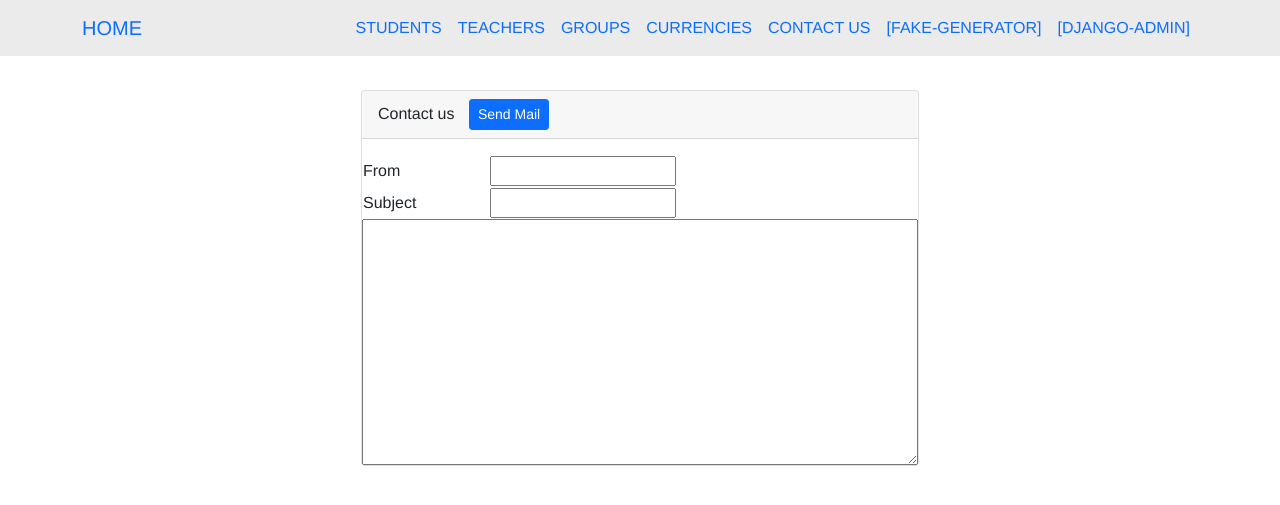
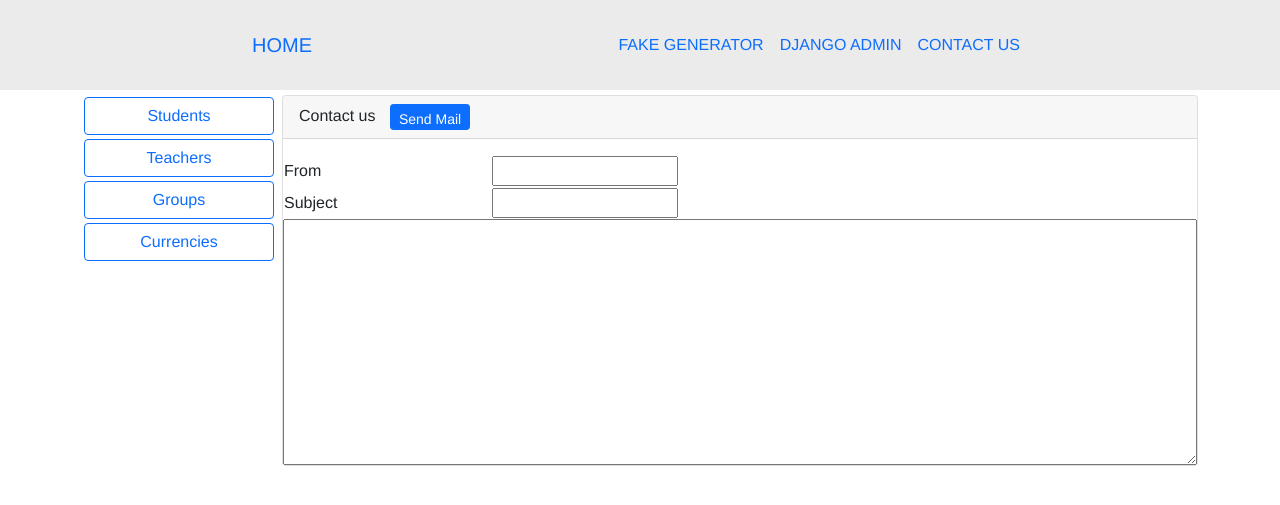
Before and after one commit to lunarseer/chopenko-hillel-django, a Django app: page /contact_us/ in a window 1280 px wide. Shown: the top 505 px of the page. Run offline with Django 3.2, Linux system fonts and the light colour scheme; parts of the project's set-up code (start-up, migrations or seed data) failed here and were passed over.

Commit message:
ui changes

```diff
--- a/common/templates/base.html
+++ b/common/templates/base.html
@@ -1,18 +1,35 @@
-{% include "header.html" %}
 <!DOCTYPE html>
 <html lang="en">
+<title>Hillel Django Project</title>
+<style type="text/css">
+    .navbar {
+        background-color:rgb(235, 235, 235);
+        height: 90px;
+        width: 100%;
+    }
+</style>
+{% include "header.html" %}
 <body>
     <div id="content" class="container">
         <style type="text/css">
             body {
-                padding-top: 90px;
+                padding: 5px;
+                margin-top: 90px;
                 font-family: Helvetica;
                 background-color:rgb(255, 255, 255);
+            }
+
+            .sidebar {
+                width: 200px;
+                float: left;
+            }
+            .content {
+                margin-left: 200px;
+                padding: 0px;
             }
             .card {
                 margin: 0 auto;
                 float: none;
-                margin-bottom: 10px;
             }
             .center {
                 display: flex;
@@ -22,6 +39,15 @@
             .btn-primary {
                 margin-right: 10px;
                 margin-left: 10px;
+            }
+            .btn-block {
+                margin: 2px;
+                width: 95%;
+            }
+            .btn-sm {
+                margin-right: 10px;
+                margin-left: 10px;
+                height: 26px;
             }
         </style>
 
@@ -37,10 +63,12 @@
             </div>
         </div>
         {% endif %}
+        <div>
+            {% include "sidebar.html" %}
+            {% block content %} {% endblock %}
+        </div>
 
-        {% block content %}
 
-        {% endblock %}
         </div>
     </div>
 </body>
--- a/common/templates/contact_us.html
+++ b/common/templates/contact_us.html
@@ -1,6 +1,6 @@
 {% extends "base.html" %}
 {% block content %}
-<form class="card w-50" action="" method="post">
+<form class="card" action="" method="post">
     <div class="card-header mb-3">
         Contact us
         <button class="btn btn-primary btn-sm" type="submit">Send Mail</button>
--- a/common/templates/currencies.html
+++ b/common/templates/currencies.html
@@ -1,6 +1,6 @@
 {% extends "base.html" %}
 {% block content %}
-<div class="card w-75">
+<div class="card">
     <div class="card-header mb-3">
         Currency stamps
     </div>
--- a/common/templates/fake_generator.html
+++ b/common/templates/fake_generator.html
@@ -1,6 +1,6 @@
 {% extends "base.html" %}
 {% block content %}
-<div class="card w-75">
+<div class="card">
     <div class="card-header mb-3">
         Fake Generator
     </div>
--- a/common/templates/generate_form.html
+++ b/common/templates/generate_form.html
@@ -1,6 +1,6 @@
 {% extends "base.html" %}
 {% block content %}
-<div class="card w-75">
+<div class="card">
     <div class="card-header mb-3">
         Generate Fake {{ entitytype }}
     </div>
--- a/common/templates/header.html
+++ b/common/templates/header.html
@@ -1,32 +1,13 @@
-<!DOCTYPE html>
-<html lang="en">
 <head>
-    {% block head %}
-        <meta charset="utf-8">
-        <meta name="viewport" content="width=device-width, initial-scale=1.0">
     <link rel="stylesheet" href="https://cdn.jsdelivr.net/npm/bootstrap@5.1.0/dist/css/bootstrap.min.css">
-        <style type="text/css">
-            body {
-                font-family: Geneva;
-                background-color:gainsboro;
-            }
-        </style>
-        <title>Hillel Django Project</title>
-        <header class="header">
-            <nav class="navbar navbar-expand-lg fixed-top" style="background-color:rgb(235, 235, 235)">
-                <div class="container"><a href="{% url 'home' %}" class="navbar-brand text-uppercase font-weight-bold">Home</a>
+        <nav class="navbar navbar-expand-lg fixed-top">
+            <div class="container" style="margin: 240px;">
+                <a href="{% url 'home' %}" class="navbar-brand text-uppercase font-weight-bold">Home</a>
                 <ul class="navbar-nav ml-auto">
-                        <li class="nav-item"><a href="{% url 'students-list' %}" class="nav-link text-uppercase font-weight-bold">Students</a></li>
-                        <li class="nav-item"><a href="{% url 'teachers-list' %}" class="nav-link text-uppercase font-weight-bold">Teachers</a></li>
-                        <li class="nav-item"><a href="{% url 'groups-list' %}" class="nav-link text-uppercase font-weight-bold">Groups</a></li>
-                        <li class="nav-item"><a href="{% url 'currencies-list' %}" class="nav-link text-uppercase font-weight-bold">Currencies</a></li>
+                    <li class="nav-item"><a href="{% url 'fake-generator' %}" class="nav-link text-uppercase font-weight-bold">Fake Generator</a></li>
+                    <li class="nav-item"><a href="{% url 'admin:index' %}" class="nav-link text-uppercase font-weight-bold">Django Admin</a></li>
                     <li class="nav-item"><a href="{% url 'contact-us' %}" class="nav-link text-uppercase font-weight-bold">Contact Us</a></li>
-                        <li class="nav-item"><a href="{% url 'fake-generator' %}" class="nav-link text-uppercase font-weight-bold">[Fake-Generator]</a></li>
-                        <li class="nav-item"><a href="{% url 'admin:index' %}" class="nav-link text-uppercase font-weight-bold">[Django-Admin]</a></li>
                 </ul>
             </div>
         </nav>
-        </header>
-    {% endblock %}
 </head>
-</html>
--- /dev/null
+++ b/common/templates/sidebar.html
@@ -0,0 +1,8 @@
+<div class="sidebar" id="sidebar">
+    <div>
+        <a href="{% url 'students-list' %}" class="btn btn-outline-primary btn-block">Students</a>
+        <a href="{% url 'teachers-list' %}" class="btn btn-outline-primary btn-block">Teachers</a>
+        <a href="{% url 'groups-list' %}" class="btn btn-outline-primary btn-block">Groups</a>
+        <a href="{% url 'currencies-list' %}" class="btn btn-outline-primary btn-block">Currencies</a>
+    </div>
+</div>
--- a/groups/templates/groups.html
+++ b/groups/templates/groups.html
@@ -1,6 +1,6 @@
 {% extends "base.html" %}
 {% block content %}
-<div class="card w-75">
+<div class="card">
     <div class="card-header mb-3">
         Groups <a href="{% url 'add-group' %}" class="btn btn-primary btn-sm">Add Group</a>
     </div>
--- a/students/templates/students.html
+++ b/students/templates/students.html
@@ -1,6 +1,6 @@
 {% extends "base.html" %}
 {% block content %}
-<div class="card w-75">
+<div class="card">
     <div class="card-header mb-3">
         Students <a href="{% url 'add-group' %}" class="btn btn-primary btn-sm">Add Student</a>
     </div>
--- a/teachers/templates/teachers.html
+++ b/teachers/templates/teachers.html
@@ -1,6 +1,6 @@
 {% extends "base.html" %}
 {% block content %}
-<div class="card w-75">
+<div class="card">
     <div class="card-header mb-3">
         Teachers <a href="{% url 'add-teacher' %}" class="btn btn-primary btn-sm">Add Teacher</a>
     </div>
```
Lines whose indentation alone changed are shown as unchanged.
